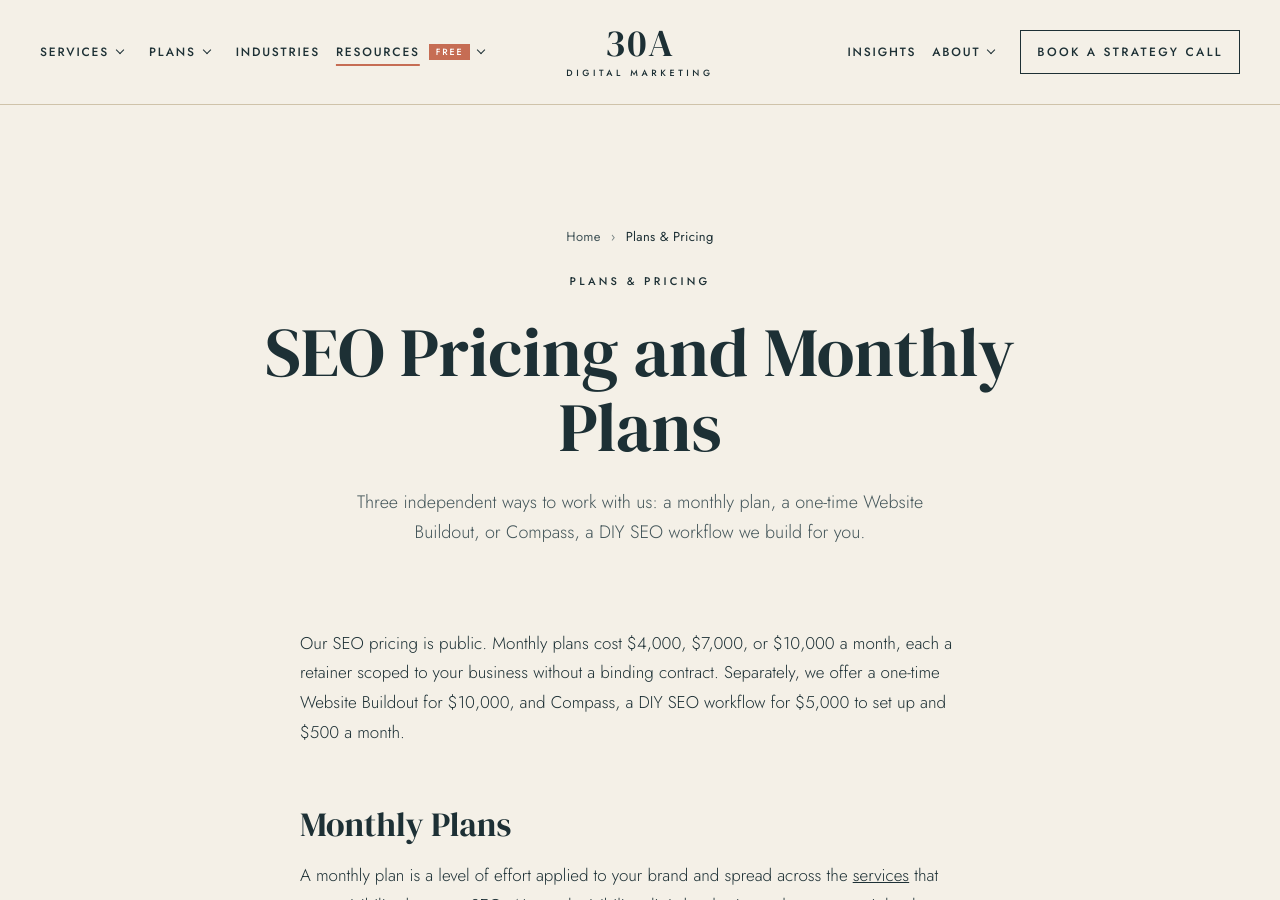
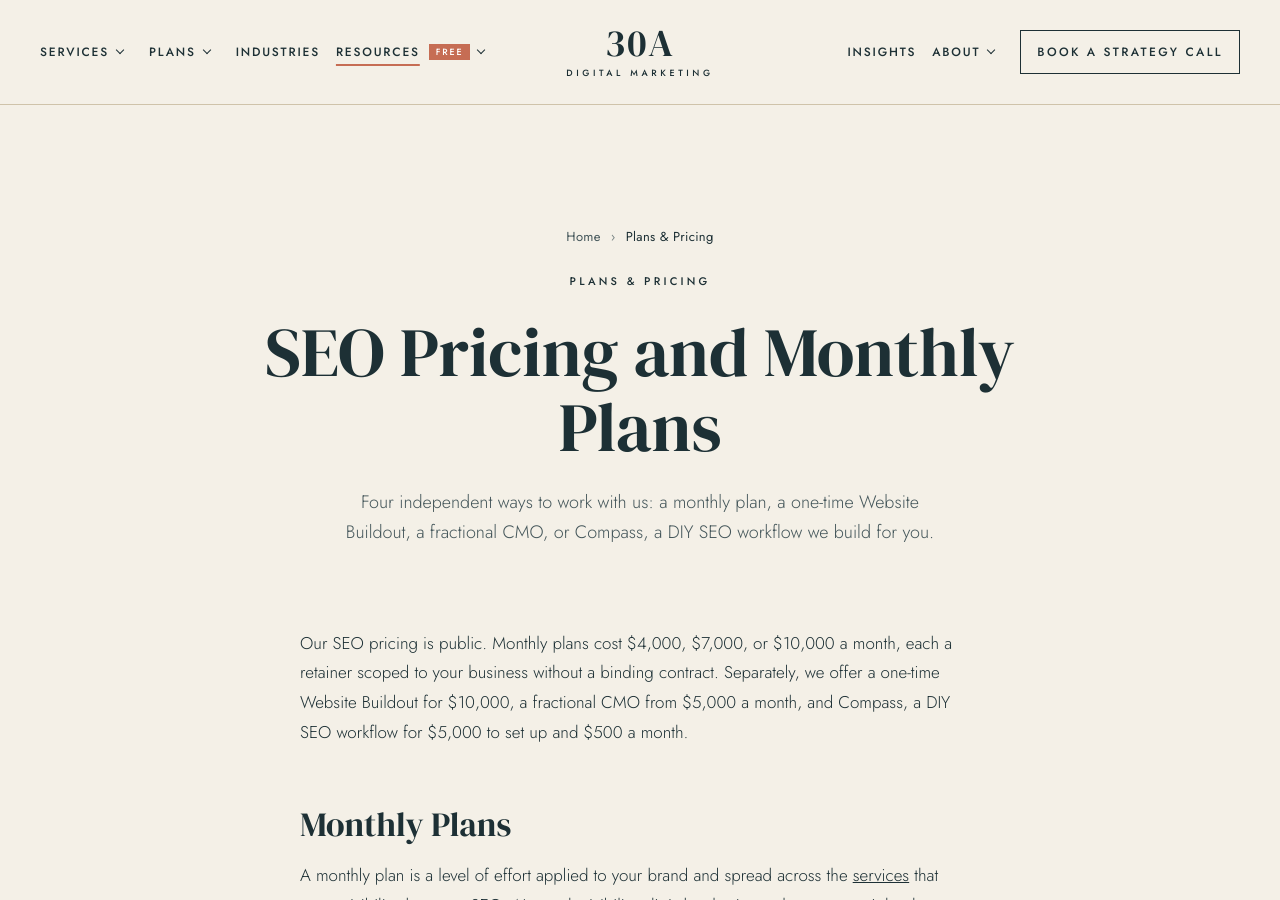
Before and after one commit to benalan317/30adigitalmarketing, a Jekyll site: the page built from plans/index.md, in a window 1280 px wide and 900 px high. Built offline with Jekyll 4.4.1, drawn with Linux system fonts in a browser that asks for light colours; some of the changed text lies outside the part shown.

Commit message:
Add Fractional CMO service page and link it across the site
New page at /services/fractional-cmo/ with hero and card art, a Fractional
CMO card on Plans & Pricing, a Plans menu entry, and the Services hub
updated from eight services to nine. Paid advertising and design move down
one slot in the service order to make room.

Co-Authored-By: Claude Sonnet 5.5 <noreply@anthropic.com>
Claude-Session: https://claude.ai/code/session_01Uq3wGaQFLr5YBWKknYD8yJ

```diff
--- a/_includes/header.html
+++ b/_includes/header.html
@@ -59,6 +59,7 @@
           <ul>
             <li><a class="has-thumb" href="/plans/"><img class="submenu-thumb" src="/images/plans/30a-plan-beacon-square-320.webp" width="44" height="44" alt="" loading="lazy"><span class="submenu-text"><span class="submenu-title">Monthly plans</span><span class="submenu-note">Lantern, Beacon and Lighthouse.</span></span></a></li>
             <li><a class="has-thumb" href="/plans/website-buildout/"><img class="submenu-thumb" src="/images/plans/30a-plan-website-buildout-square-320.webp" width="44" height="44" alt="" loading="lazy"><span class="submenu-text"><span class="submenu-title">Website Buildout</span><span class="submenu-note">One-time, $10,000. New site or redesign.</span></span></a></li>
+            <li><a class="has-thumb" href="/services/fractional-cmo/"><img class="submenu-thumb" src="/images/plans/30a-plan-fractional-cmo-square-320.webp" width="44" height="44" alt="" loading="lazy"><span class="submenu-text"><span class="submenu-title">Fractional CMO</span><span class="submenu-note">Part-time marketing director, from $5,000 a month.</span></span></a></li>
             <li><a class="has-thumb" href="/plans/diy-seo/"><img class="submenu-thumb" src="/images/plans/30a-plan-compass-square-320.webp" width="44" height="44" alt="" loading="lazy"><span class="submenu-text"><span class="submenu-title">Compass</span><span class="submenu-note">A DIY SEO workflow we build for you.</span></span></a></li>
           </ul>
           <a class="submenu-all" href="/plans/">Compare all plans</a>
--- a/plans/index.md
+++ b/plans/index.md
@@ -2,10 +2,10 @@
 layout: page
 title: "Plans & Pricing"
 seo_title: "SEO Pricing & Monthly Retainers | 30A Digital Marketing"
-description: "Monthly SEO plans at $4,000, $7,000, and $10,000, a one-time Website Buildout, and Compass, a DIY SEO workflow at $5,000 plus $500 a month."
+description: "Monthly SEO plans at $4,000, $7,000, and $10,000, a Website Buildout, Compass DIY SEO, and a fractional CMO starting at $5,000 a month."
 eyebrow: "Plans & Pricing"
 h1: "SEO Pricing and Monthly Plans"
-lede: "Three independent ways to work with us: a monthly plan, a one-time Website Buildout, or Compass, a DIY SEO workflow we build for you."
+lede: "Four independent ways to work with us: a monthly plan, a one-time Website Buildout, a fractional CMO, or Compass, a DIY SEO workflow we build for you."
 related:
   - /industries/
   - /about/
@@ -14,10 +14,10 @@ related:
 PAGE BRIEF
 Primary keyword: seo pricing
 Related keywords: SEO retainer, monthly SEO packages, SEO cost per month, local SEO pricing
-Purpose: Three offers side by side: the three monthly levels (Lantern $4,000 / Beacon $7,000 / Lighthouse $10,000, scoped to each business, no binding contract), the one-time Website Buildout, and Compass (DIY SEO workflow, $5,000 setup plus $500 a month). They are independent: none is a required first step. Links to Approach ('how we scope each package'), the Compass page and the strategy call.
+Purpose: Four offers side by side: the three monthly levels (Lantern $4,000 / Beacon $7,000 / Lighthouse $10,000, scoped to each business, no binding contract), the one-time Website Buildout, the fractional CMO (from $5,000 a month, custom quote, on its own or bundled), and Compass (DIY SEO workflow, $5,000 setup plus $500 a month). They are independent: none is a required first step. Links to Approach ('how we scope each package'), the Compass page and the strategy call.
 {% endcomment %}
 
-Our SEO pricing is public. Monthly plans cost $4,000, $7,000, or $10,000 a month, each a retainer scoped to your business without a binding contract. Separately, we offer a one-time Website Buildout for $10,000, and Compass, a DIY SEO workflow for $5,000 to set up and $500 a month.
+Our SEO pricing is public. Monthly plans cost $4,000, $7,000, or $10,000 a month, each a retainer scoped to your business without a binding contract. Separately, we offer a one-time Website Buildout for $10,000, a fractional CMO from $5,000 a month, and Compass, a DIY SEO workflow for $5,000 to set up and $500 a month.
 
 ## Monthly Plans
 
@@ -69,6 +69,14 @@ What usually decides the right level:
 </div>
 
 <div class="plan-row">
+<img src="/images/services/30a-fractional-cmo-service-card-640.webp" srcset="/images/services/30a-fractional-cmo-service-card-640.webp 640w, /images/services/30a-fractional-cmo-service-card.webp 1200w" sizes="(min-width: 640px) 240px, 92vw" width="1200" height="900" loading="lazy" alt="Gouache illustration of rising bars and an upward arrow against a Gulf Coast beach, representing business growth.">
+<div class="plan-text">
+<h2>Leadership: Fractional CMO, from $5,000 a Month</h2>
+<p>For mid-sized businesses that need their marketing orchestrated but not a full-time executive. A part-time marketing director sets the plan, leads your vendors and staff, and reports to you monthly. Each client receives a custom quote, and the service runs on its own or alongside any plan. <a href="/services/fractional-cmo/">See the fractional CMO service</a>.</p>
+</div>
+</div>
+
+<div class="plan-row">
 <img src="/images/plans/30a-plan-compass-4x3-640.webp" srcset="/images/plans/30a-plan-compass-4x3-640.webp 640w, /images/plans/30a-plan-compass-4x3.webp 1448w" sizes="(min-width: 640px) 240px, 92vw" width="1448" height="1086" loading="lazy" alt="Textured gouache illustration of a brass navigation compass resting on a coastal map with the Gulf in the background.">
 <div class="plan-text">
 <h2>Do It Yourself: Compass, $5,000 Setup Plus $500 a Month</h2>
@@ -98,4 +106,6 @@ You'll find cheaper agencies, and some of them do fine work. Our prices pay for
 
 **Can I combine the Website Buildout with a plan?** Yes, in any order. They're priced separately and neither requires the other.
 
+**Can I add a fractional CMO to a monthly plan?** Yes. A [fractional CMO](/services/fractional-cmo/) starts at $5,000 a month and can run on its own or alongside Lantern, Beacon, or Lighthouse. When you bundle, you receive one combined quote and one monthly invoice.
+
 **What if a monthly plan is more than I can spend right now?** Compass is built for that. It costs $5,000 to set up and $500 a month, and you run the content yourself. If you later move to a monthly plan, we skip the research and setup phase.
```
Also changed, not shown: services/fractional-cmo/index.md (added, +167 -0 lines), services/graphic-design-animation/index.md (+1 -1 lines), services/index.md (+5 -4 lines), services/paid-advertising/index.md (+1 -1 lines), images/plans/30a-plan-fractional-cmo-square-320.webp (added), images/services/30a-fractional-cmo-service-card-640.webp (added), images/services/30a-fractional-cmo-service-card.webp (added), images/services/30a-fractional-cmo-service-hero-900.webp (added), images/services/30a-fractional-cmo-service-hero.webp (added).
